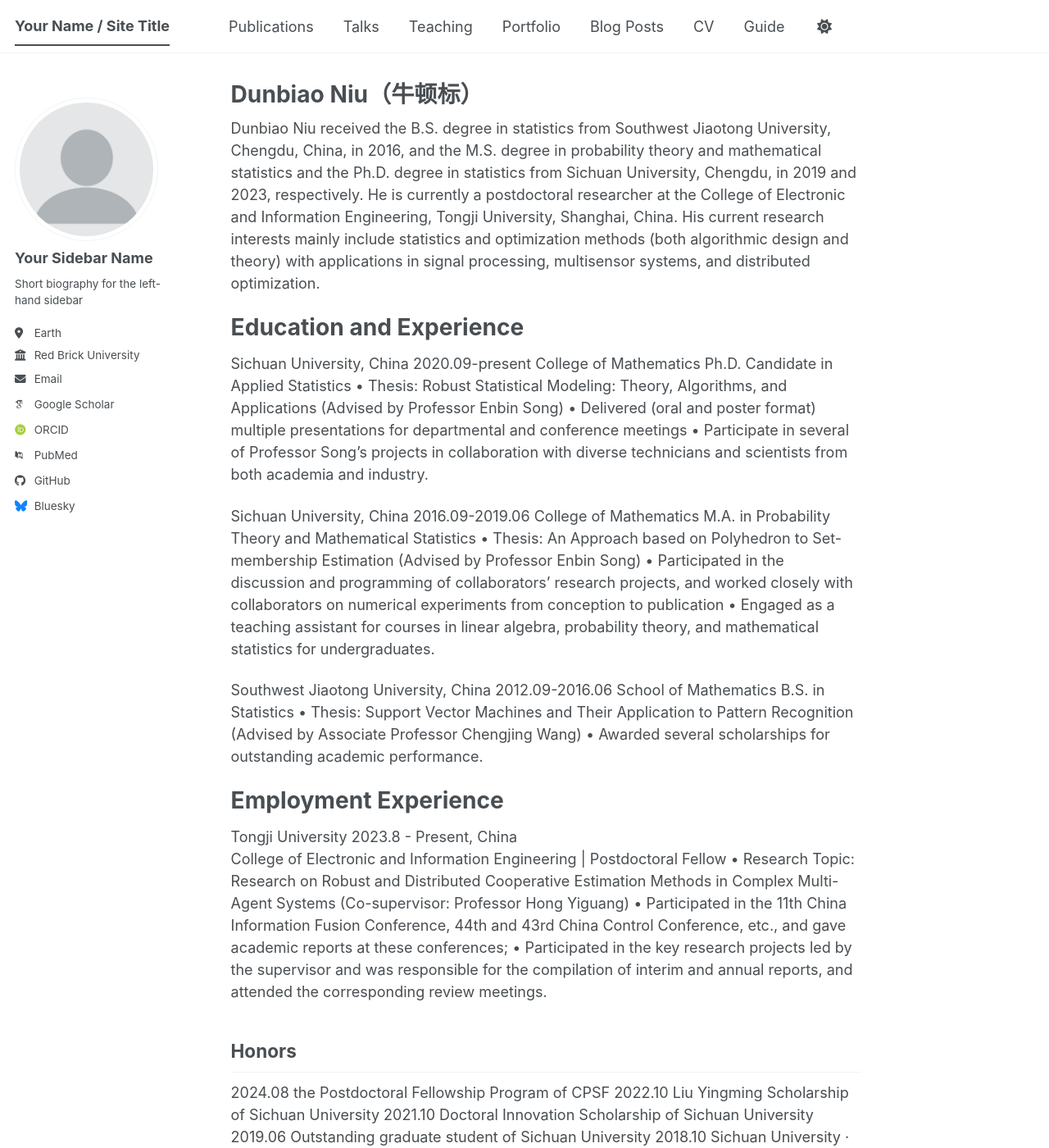
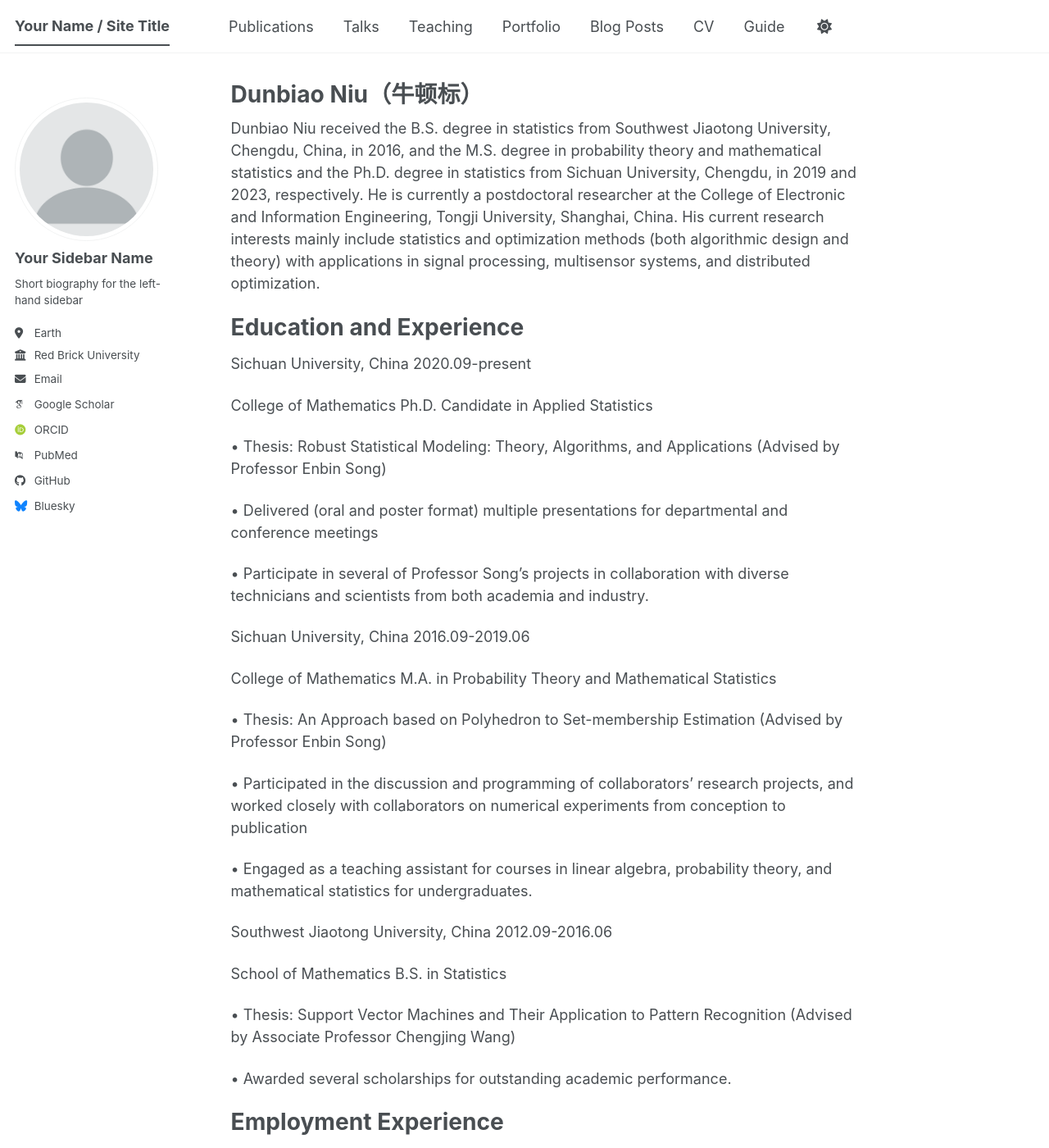
Before and after one commit to dunbiaoniu-ops/dunbiaoniu.github.io, a Jekyll site: the page built from _pages/about.md, in a window 1280 px wide and 1400 px high. Shown: the whole window at 82% size. Built offline with Jekyll 4.4.1, drawn with Linux system fonts in a browser that asks for light colours; some web fonts are replaced; a script bundle is joined from its source files by our own code; library files that are not in the unit come from our copies; some of the changed text lies outside the part shown.

Commit message:
Revise education and employment details in about.md
Updated education and employment sections with detailed information about academic and professional experiences, including thesis topics and responsibilities.

```diff
--- a/_pages/about.md
+++ b/_pages/about.md
@@ -12,41 +12,56 @@
 Education and Experience
 ======
 Sichuan University, China 2020.09-present
+
 College of Mathematics Ph.D. Candidate in Applied Statistics
+
 • Thesis: Robust Statistical Modeling: Theory, Algorithms, and Applications (Advised by Professor Enbin
 Song)
+
 • Delivered (oral and poster format) multiple presentations for departmental and conference meetings
+
 • Participate in several of Professor Song’s projects in collaboration with diverse technicians and scientists
 from both academia and industry.
 
 Sichuan University, China 2016.09-2019.06
+
 College of Mathematics M.A. in Probability Theory and Mathematical Statistics
+
 • Thesis: An Approach based on Polyhedron to Set-membership Estimation (Advised by Professor Enbin
 Song)
+
 • Participated in the discussion and programming of collaborators' research projects, and worked closely
 with collaborators on numerical experiments from conception to publication
+
 • Engaged as a teaching assistant for courses in linear algebra, probability theory, and mathematical
 statistics for undergraduates.
 
 Southwest Jiaotong University, China 2012.09-2016.06
+
 School of Mathematics B.S. in Statistics
+
 • Thesis: Support Vector Machines and Their Application to Pattern Recognition (Advised by Associate
 Professor Chengjing Wang)
+
 • Awarded several scholarships for outstanding academic performance.
 
 Employment Experience
 ======
 Tongji University 2023.8 - Present, China
+
 College of Electronic and Information Engineering | Postdoctoral Fellow
+
 • Research Topic: Research on Robust and Distributed Cooperative Estimation Methods in Complex Multi-Agent Systems (Co-supervisor: Professor Hong Yiguang)
+
 • Participated in the 11th China Information Fusion Conference, 44th and 43rd China Control Conference, etc., and gave academic reports at these conferences;
+
 • Participated in the key research projects led by the supervisor and was responsible for the compilation of interim and annual reports, and attended the corresponding review meetings.
 
 Honors
 ------
-2024.08 the Postdoctoral Fellowship Program of CPSF
-2022.10 Liu Yingming Scholarship of Sichuan University
-2021.10 Doctoral Innovation Scholarship of Sichuan University
-2019.06 Outstanding graduate student of Sichuan University
-2018.10 Sichuan University · 83 Wang Wei Scholarship
-2018.06 National Scholarship for Postgraduates
+• 2024.08 the Postdoctoral Fellowship Program of CPSF
+• 2022.10 Liu Yingming Scholarship of Sichuan University
+• 2021.10 Doctoral Innovation Scholarship of Sichuan University
+• 2019.06 Outstanding graduate student of Sichuan University
+• 2018.10 Sichuan University · 83 Wang Wei Scholarship
+• 2018.06 National Scholarship for Postgraduates
```
